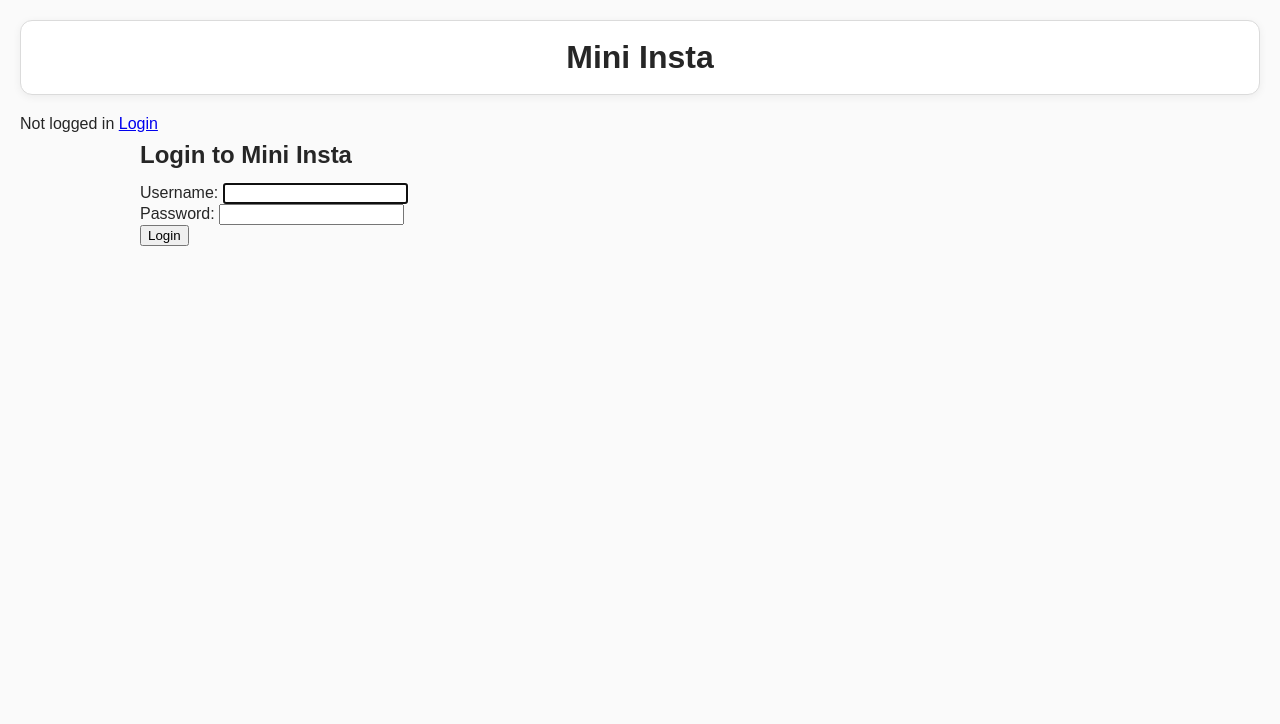
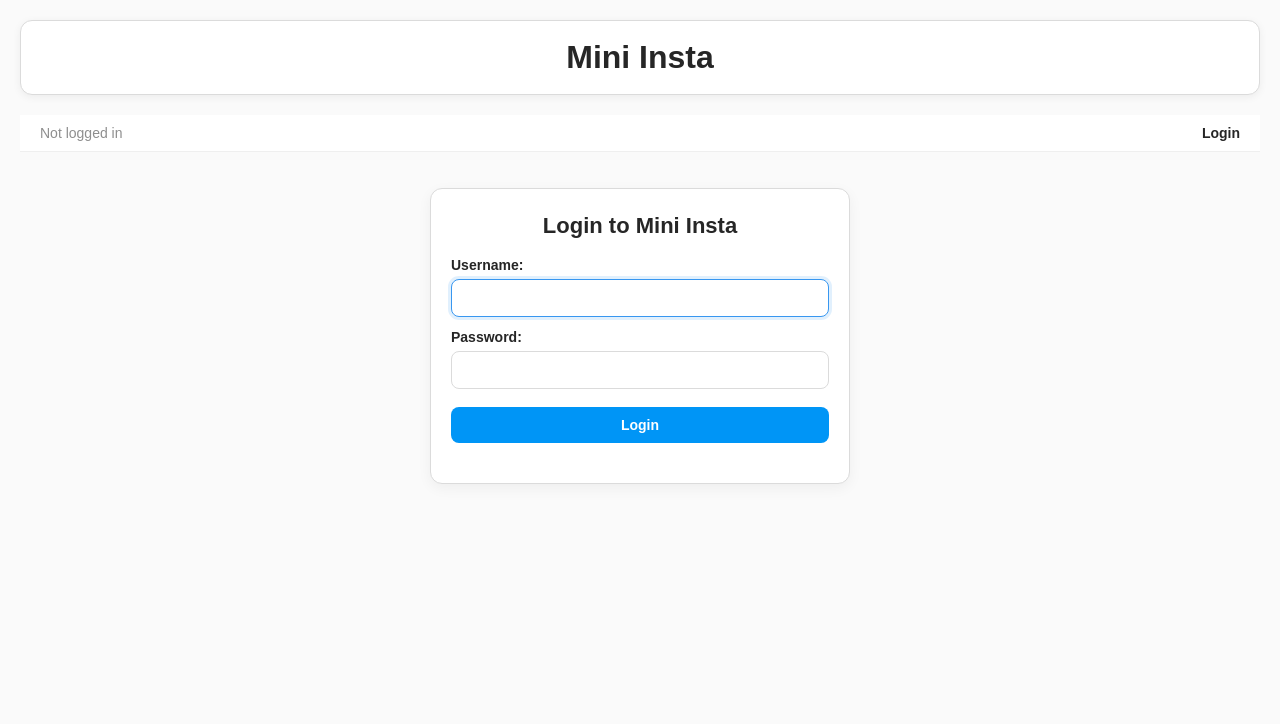
Before and after one commit to yashkedi/cs412, a Django app: page /mini_insta/login/ in a window 1280 px wide. Shown: the top 724 px of the page. Run offline with Django 5.2, Linux system fonts and the light colour scheme.

Commit message:
css for ass 6

```diff
--- a/mini_insta/templates/mini_insta/login.html
+++ b/mini_insta/templates/mini_insta/login.html
@@ -5,10 +5,12 @@
 
 {% extends 'mini_insta/base.html' %}
 {% block content %}
+<div class="login-page">
+    <div class="login-card">
         <h2>Login to Mini Insta</h2>
         <form action="{% url 'login' %}" method="POST">
             {% csrf_token %}
-    {{form}}
+            {{ form.as_p }}
             <input type="submit" value="Login">
 
             {% if request.GET.next %}
@@ -17,4 +19,6 @@
             <input type="hidden" name="next" value="{% url 'show_all_profiles' %}">
             {% endif %}
         </form>
+    </div>
+</div>
 {% endblock %}
--- a/static/mini_insta.css
+++ b/static/mini_insta.css
@@ -37,6 +37,50 @@ h2 {
     max-width: 1000px;
     margin: 0 auto;
     padding-bottom: 95px;
+}
+
+#nav {
+    display: flex;
+    align-items: center;
+    gap: 16px;
+    padding: 10px 20px;
+    background-color: #ffffff;
+    border-bottom: 1px solid #efefef;
+    font-size: 14px;
+}
+
+#nav a {
+    text-decoration: none;
+    color: #262626;
+    font-weight: 600;
+}
+
+#nav a:hover {
+    color: #3897f0;
+}
+
+#nav form {
+    margin: 0;
+}
+
+#nav button {
+    background: none;
+    border: 1px solid #dbdbdb;
+    border-radius: 6px;
+    padding: 6px 12px;
+    font-size: 14px;
+    font-weight: 600;
+    cursor: pointer;
+    color: #262626;
+}
+
+#nav button:hover {
+    background-color: #fafafa;
+}
+
+#nav .logged-in-as {
+    margin-right: auto;
+    color: #8e8e8e;
 }
 
 footer {
@@ -246,6 +290,35 @@ footer p {
     border-radius: 6px;
 }
 
+.like-btn,
+.unlike-btn {
+    border: none;
+    border-radius: 6px;
+    padding: 8px 16px;
+    font-size: 14px;
+    font-weight: 600;
+    cursor: pointer;
+}
+
+.like-btn {
+    background-color: #ffffff;
+    border: 1px solid #dbdbdb;
+    color: #262626;
+}
+
+.like-btn:hover {
+    background-color: #fafafa;
+}
+
+.unlike-btn {
+    background-color: #ed4956;
+    color: #ffffff;
+}
+
+.unlike-btn:hover {
+    background-color: #c0313d;
+}
+
 #post-delete,
 #post-update {
     display: inline-block;
@@ -407,6 +480,143 @@ footer p {
     background: #1877f2;
 }
 
+.login-page {
+    max-width: 420px;
+    margin: 36px auto 0;
+}
+
+.login-card {
+    background: #ffffff;
+    border: 1px solid #dbdbdb;
+    border-radius: 12px;
+    padding: 24px 20px;
+    box-shadow: 0 4px 14px rgba(0, 0, 0, 0.05);
+}
+
+.login-card h2 {
+    margin: 0 0 18px;
+    text-align: center;
+    font-size: 22px;
+}
+
+.login-card p {
+    margin: 0 0 12px;
+}
+
+.login-card label {
+    display: block;
+    margin-bottom: 6px;
+    font-size: 14px;
+    font-weight: 600;
+    color: #262626;
+}
+
+.login-card input[type="text"],
+.login-card input[type="password"] {
+    width: 100%;
+    padding: 10px 12px;
+    border: 1px solid #dbdbdb;
+    border-radius: 8px;
+    font-size: 14px;
+    color: #262626;
+}
+
+.login-card input[type="text"]:focus,
+.login-card input[type="password"]:focus {
+    border-color: #3897f0;
+    outline: none;
+    box-shadow: 0 0 0 3px rgba(56, 151, 240, 0.15);
+}
+
+.login-card input[type="submit"] {
+    width: 100%;
+    border: none;
+    border-radius: 8px;
+    padding: 10px 14px;
+    margin-top: 6px;
+    font-size: 14px;
+    font-weight: 600;
+    cursor: pointer;
+    background: #0095f6;
+    color: #ffffff;
+}
+
+.login-card input[type="submit"]:hover {
+    background: #1877f2;
+}
+
+.login-card .errorlist {
+    margin: 0 0 8px;
+    padding: 8px 10px;
+    border: 1px solid #f1c0c3;
+    border-radius: 8px;
+    background: #fff0f1;
+    color: #9f2d36;
+    list-style: none;
+    font-size: 13px;
+}
+
+.logout-page {
+    max-width: 420px;
+    margin: 48px auto 0;
+}
+
+.logout-card {
+    background: #ffffff;
+    border: 1px solid #dbdbdb;
+    border-radius: 12px;
+    padding: 26px 20px;
+    text-align: center;
+    box-shadow: 0 4px 14px rgba(0, 0, 0, 0.05);
+}
+
+.logout-card h2 {
+    margin: 0 0 8px;
+    font-size: 22px;
+    color: #262626;
+}
+
+.logout-card p {
+    margin: 0 0 18px;
+    color: #8e8e8e;
+    font-size: 14px;
+}
+
+.logout-actions {
+    display: flex;
+    gap: 10px;
+    justify-content: center;
+    flex-wrap: wrap;
+}
+
+.logout-link {
+    display: inline-block;
+    text-decoration: none;
+    border-radius: 8px;
+    padding: 10px 14px;
+    font-size: 14px;
+    font-weight: 600;
+}
+
+.logout-link.primary {
+    background: #0095f6;
+    color: #ffffff;
+}
+
+.logout-link.primary:hover {
+    background: #1877f2;
+}
+
+.logout-link.secondary {
+    background: #ffffff;
+    color: #262626;
+    border: 1px solid #dbdbdb;
+}
+
+.logout-link.secondary:hover {
+    background: #fafafa;
+}
+
 .search-post-img {
     width: 70px;
     height: 70px;
```
Also changed, not shown: mini_insta/templates/mini_insta/logged_out.html (+10 -2 lines), db.sqlite3. Lines whose indentation alone changed are shown as unchanged.
